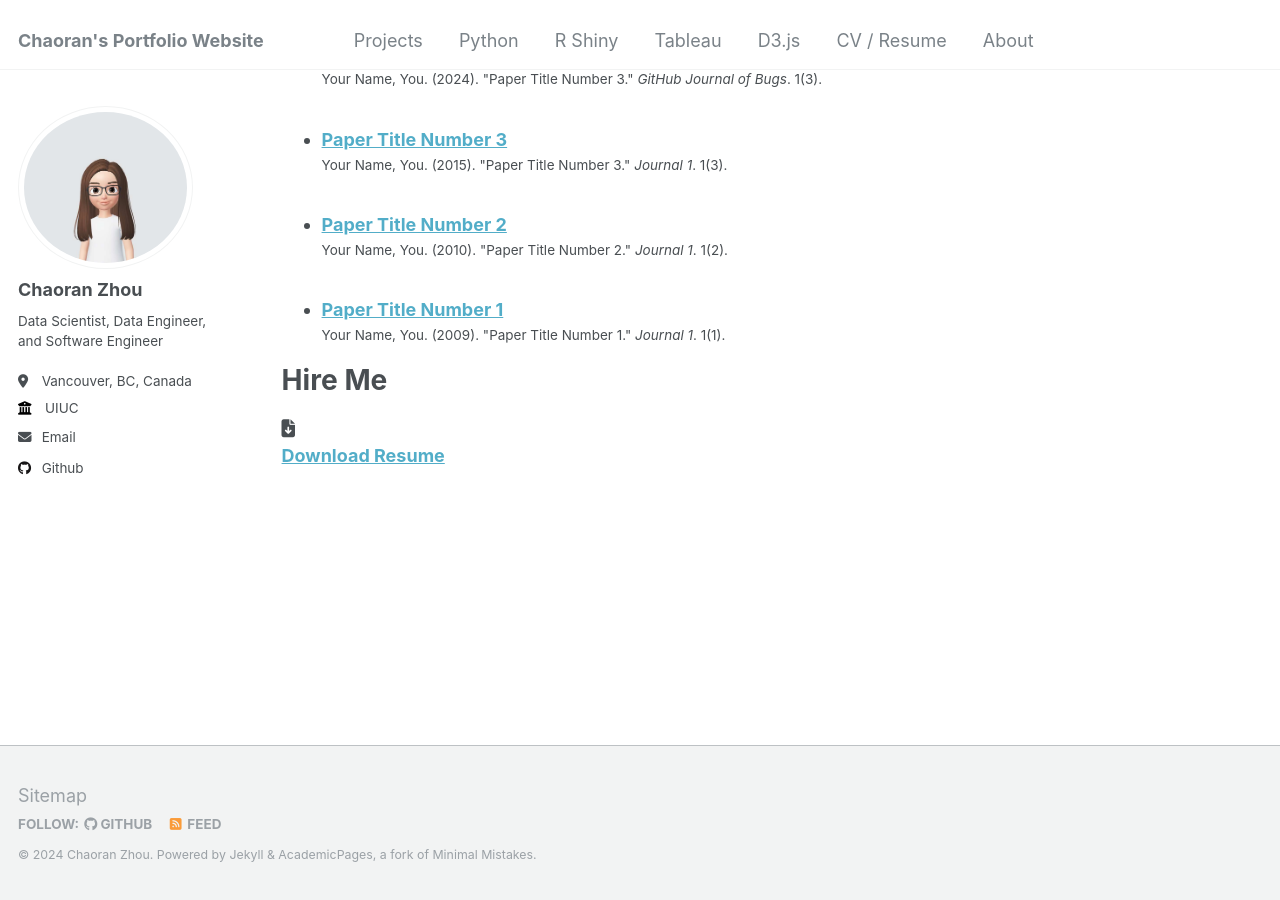
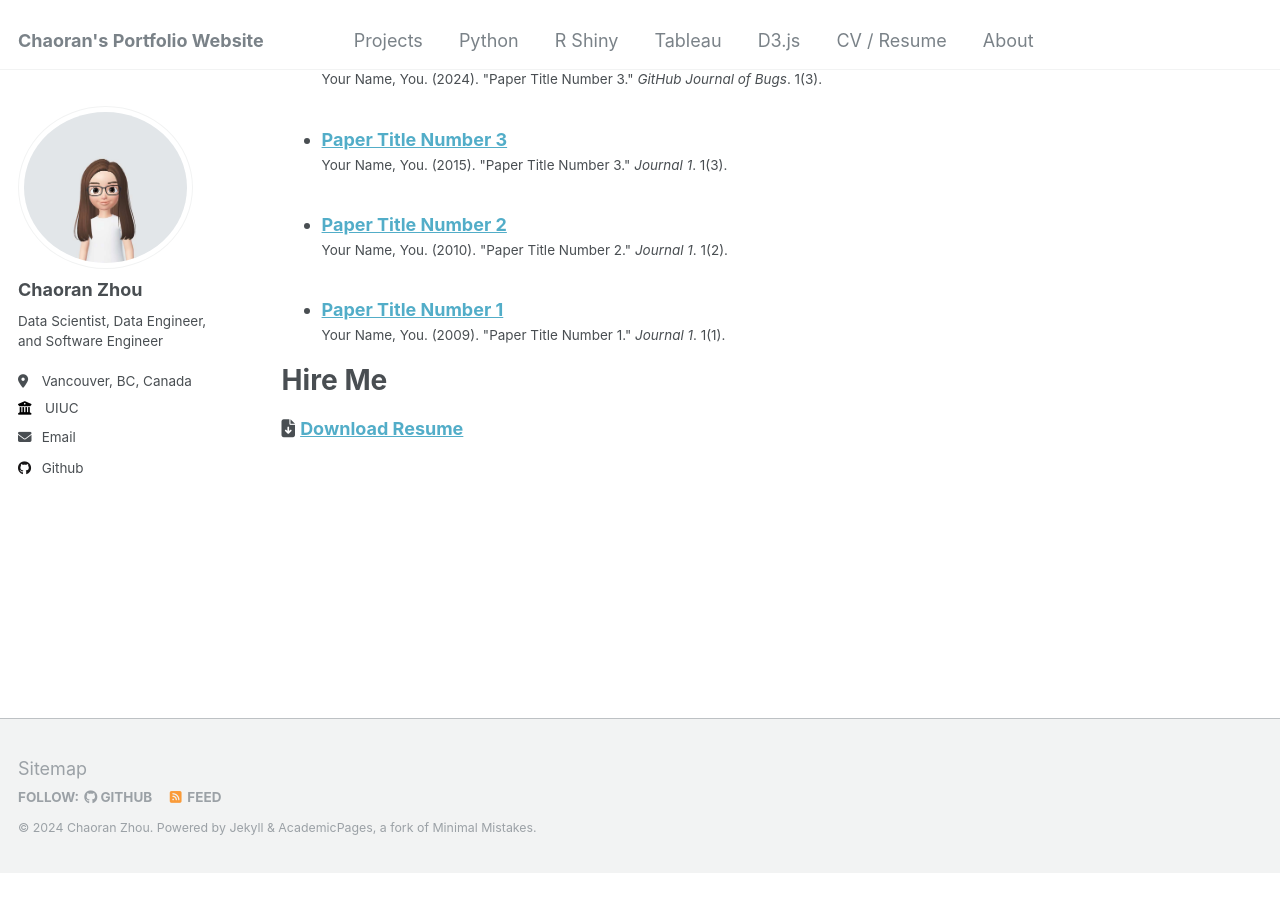
Before and after one commit to ranranrunforit/ranranrunforit.github.io, a Jekyll site: the page built from _pages/cv.md, in a window 1280 px wide and 900 px high, scrolled down 3236 px. Built offline with Jekyll 4.4.1, drawn with Linux system fonts in a browser that asks for light colours; after the commit the page ends 4109 px from its top, so only the background shows below that.

Commit message:
Update cv.md

```diff
--- a/_pages/cv.md
+++ b/_pages/cv.md
@@ -78,4 +78,4 @@
 Hire Me
 ======
 
-<i class="far fa-file-download"></i> <br/> **[Download Resume]({{ site.url }}/files/Chaoran Zhou Resume.pdf)**
+<i class="fa fa-file-download"></i>  **[Download Resume]({{ site.url }}/files/Chaoran Zhou Resume.pdf)**
```
